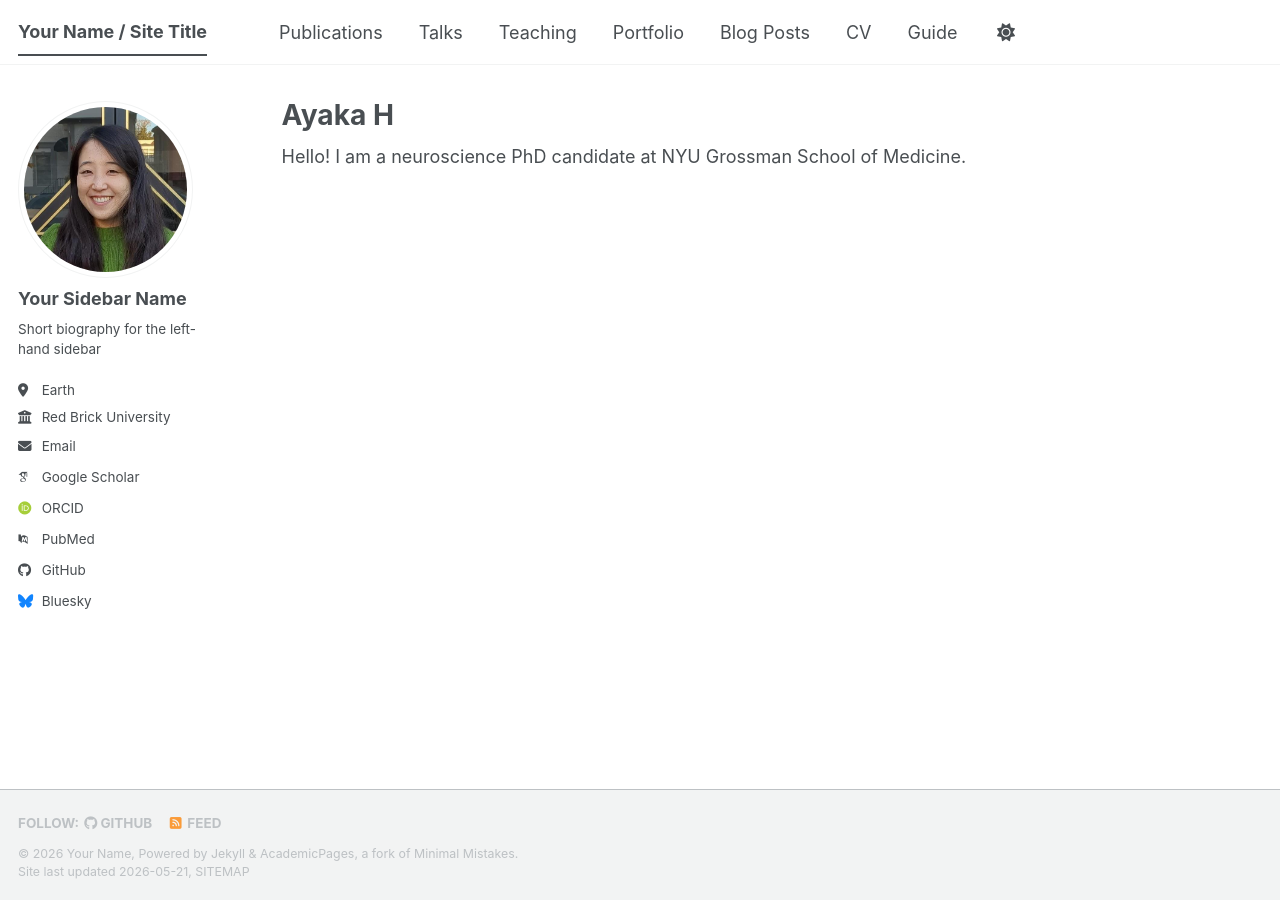
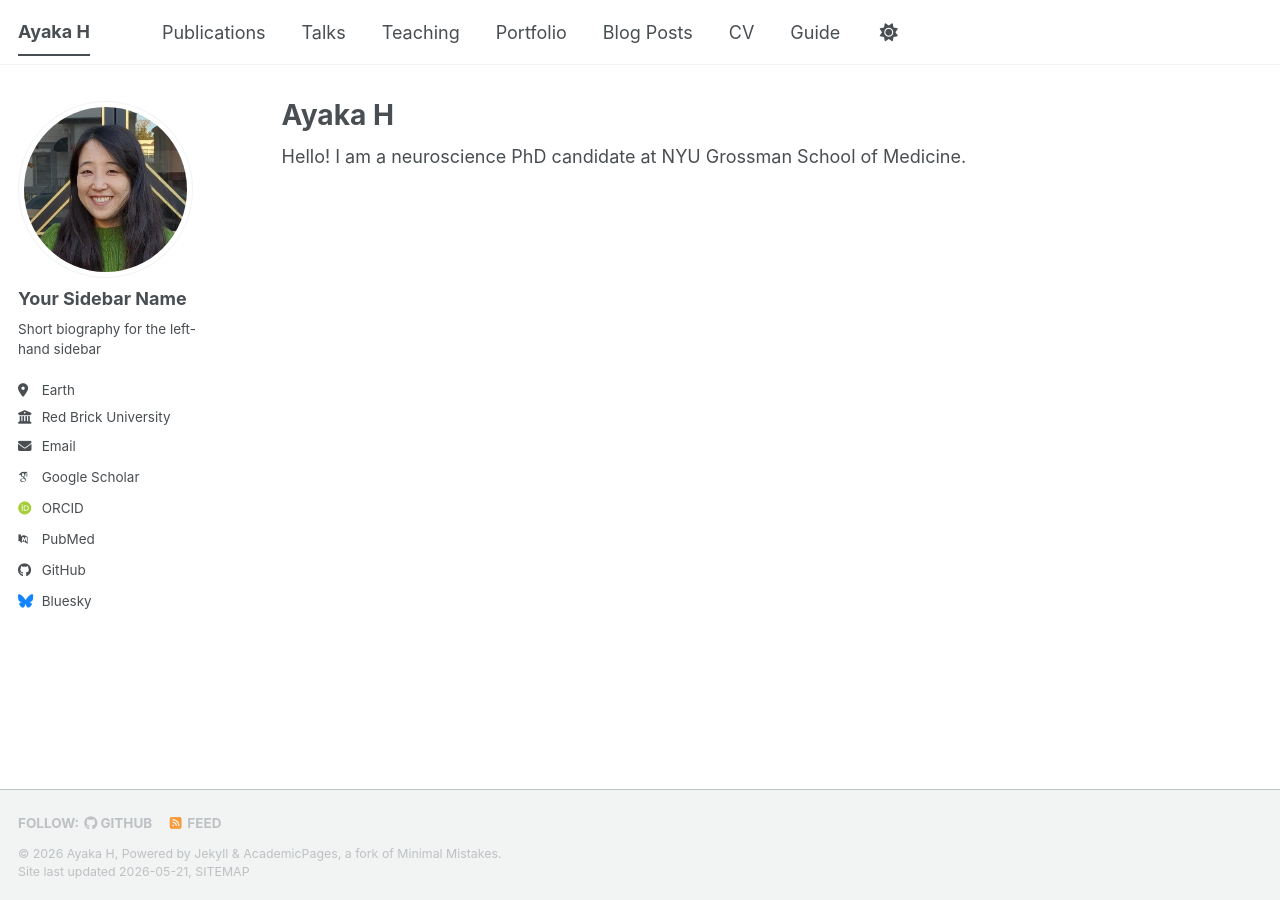
Before and after one commit to ahachisuka/ayakahach.github.io, a Jekyll site: the page built from _pages/about.md, in a window 1280 px wide. Built offline with Jekyll 4.4.1, drawn with Linux system fonts in a browser that asks for light colours; some web fonts are replaced; a script bundle is joined from its source files by our own code; library files that are not in the unit come from our copies.

Commit message:
Update _config.yml

```diff
--- a/_config.yml
+++ b/_config.yml
@@ -9,11 +9,11 @@
 # Basic Site Settings
 locale                   : "en-US"
 site_theme               : "default" # The available themes options are "default", "air", "sunrise", "mint", "dirt" and "contrast"
-title                    : "Your Name / Site Title"
+title                    : "Ayaka H"
 title_separator          : "-"
-name                     : &name "Your Name"
-description              : &description "Your Name's academic portfolio"   # Update this with a general description of your site, this is the default if not overridden by a page
-url                      : https://academicpages.github.io # The base hostname & protocol for your site e.g. "https://[your GitHub username].github.io",
+name                     : &name "Ayaka H"
+description              : &description "Ayaka's website"   # Update this with a general description of your site, this is the default if not overridden by a page
+url                      : https://ayakahach.github.io # The base hostname & protocol for your site e.g. "https://[your GitHub username].github.io",
                                                            # or if you already have some other page hosted on Github then use "https://[your GitHub username].github.io/[Your Repo Name]"
 baseurl                  : "" # the subpath of your site, e.g. "/blog"
 repository               : "academicpages/academicpages.github.io"
```
